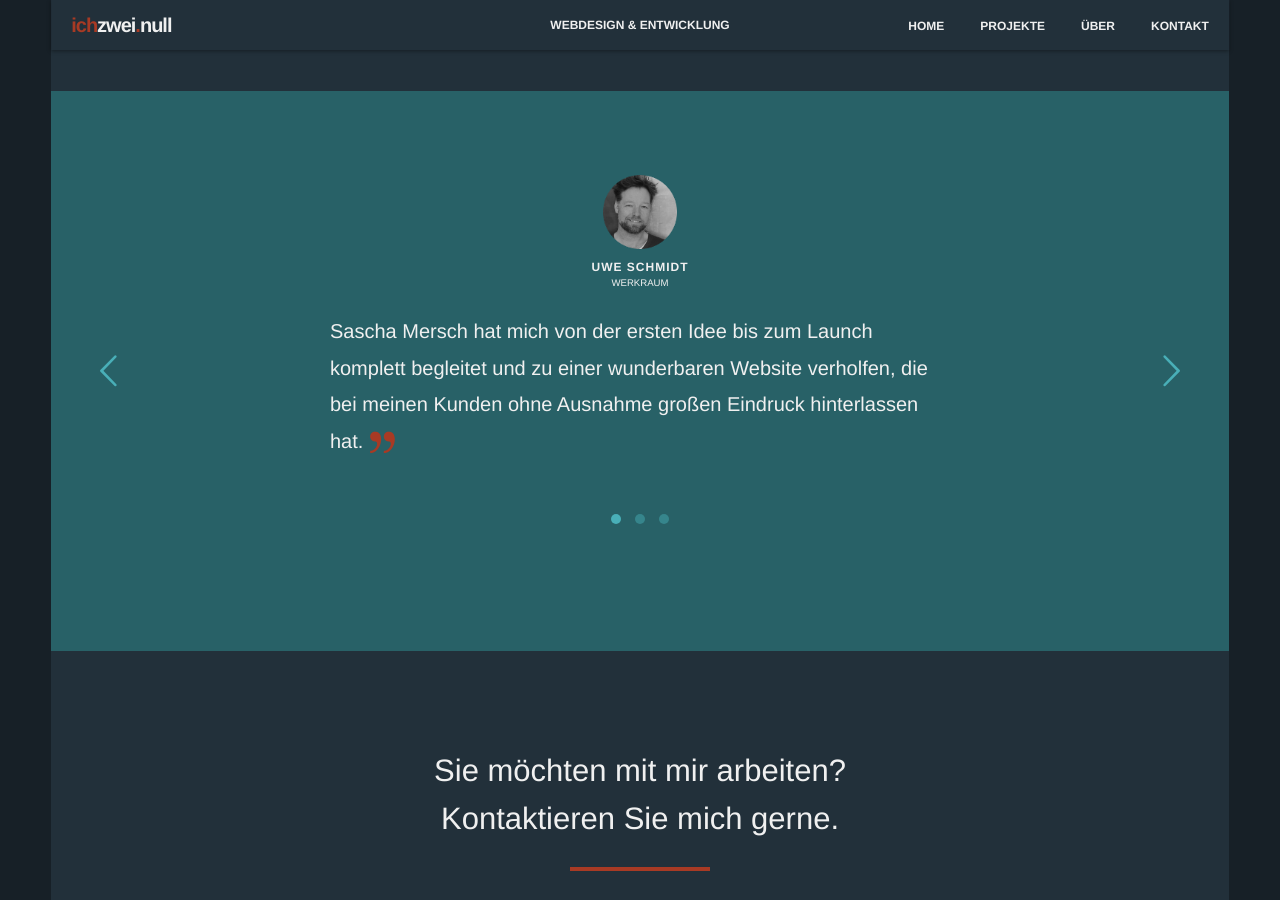
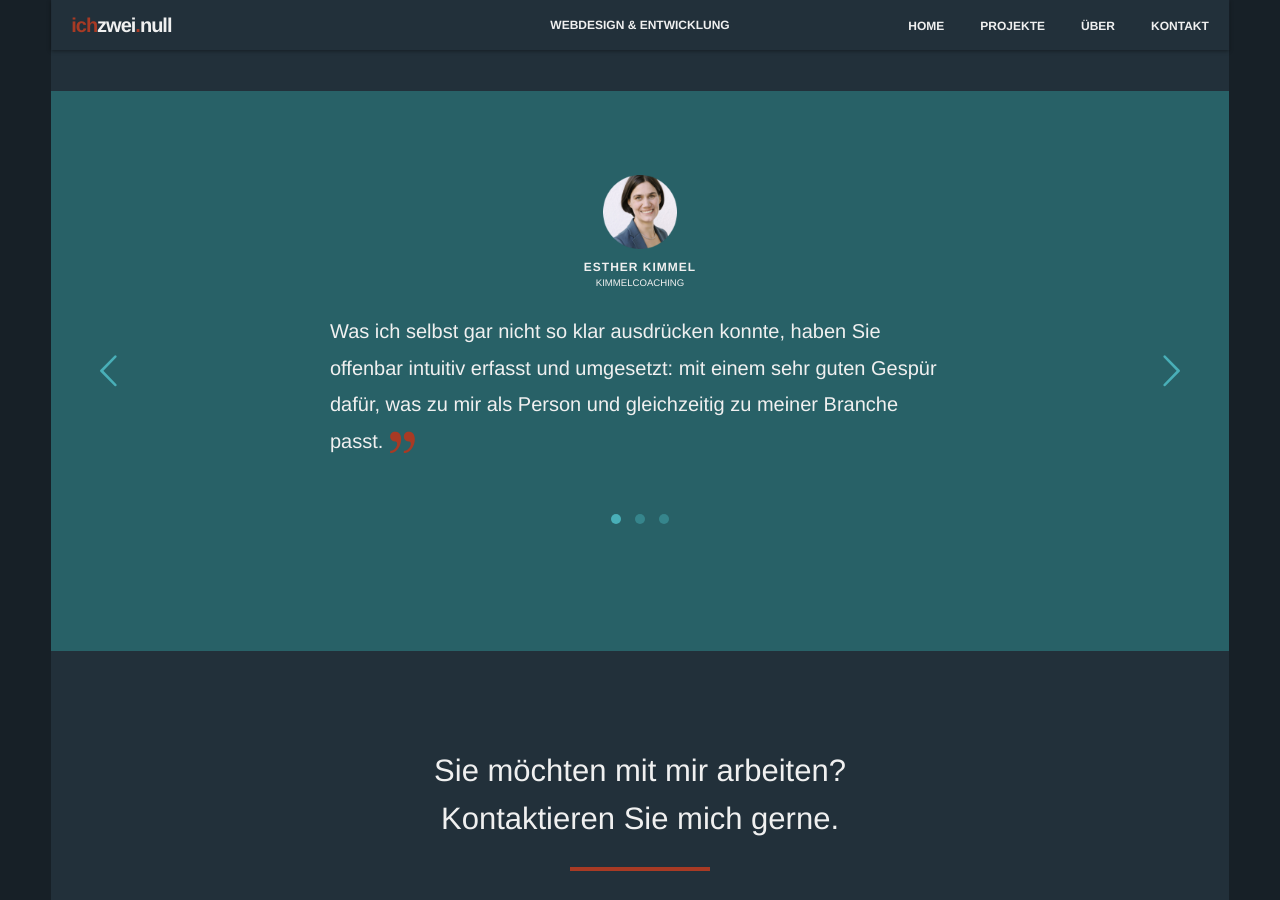
Before and after one commit to rschach/ichzweinull, a Jekyll site: the page built from index.html, in a window 1280 px wide and 900 px high, scrolled down 2782 px. Built offline with Jekyll 4.4.1, drawn with Linux system fonts in a browser that asks for light colours; nearby versions of some CDN libraries; some web fonts are replaced; comment, search, counter and statistics services are not loaded.

Commit message:
Client quotze order

```diff
--- a/_data/settings.yml
+++ b/_data/settings.yml
@@ -10,9 +10,9 @@ projects:
 - {title: Kleine Nachtrevue, image: kleine-nachtrevue.jpg, folder: 'project-3', header: 'project-3', text: 'Ein erfolgreiches frisches Branding und responsives Webdesign für das Berliner Burlesque-Theater.'}
 
 clients:
-- {name: Uwe Schmidt, company: Werkraum, image: uwe-schmidt.png, text: 'Sascha Mersch hat mich von der ersten Idee bis zum Launch komplett begleitet und zu einer wunderbaren Website verholfen, die bei meinen Kunden ohne Ausnahme großen Eindruck hinterlassen hat.'}
 - {name: Esther Kimmel, company: Kimmelcoaching, image: esther-kimmel.png, text: 'Was ich selbst gar nicht so klar ausdrücken konnte, haben Sie offenbar intuitiv erfasst und umgesetzt: mit einem sehr guten Gespür dafür, was zu mir als Person und gleichzeitig zu meiner Branche passt.'}
 - {name: Tamara Kunze, company: Personal Excellence, image: tamara-kunze.png, text: 'Schon von dem ersten Entwurf war ich gleich begeistert. Auch war ich beeindruckt von der Schnelligkeit der Bearbeitung – sowohl bei der Erstellung der Homepage als auch bei der weiteren Zusammenarbeit.'}
+- {name: Uwe Schmidt, company: Werkraum, image: uwe-schmidt.png, text: 'Sascha Mersch hat mich von der ersten Idee bis zum Launch komplett begleitet und zu einer wunderbaren Website verholfen, die bei meinen Kunden ohne Ausnahme großen Eindruck hinterlassen hat.'}
 
 company: ichzwei.null
 name: Sascha Mersch
```
